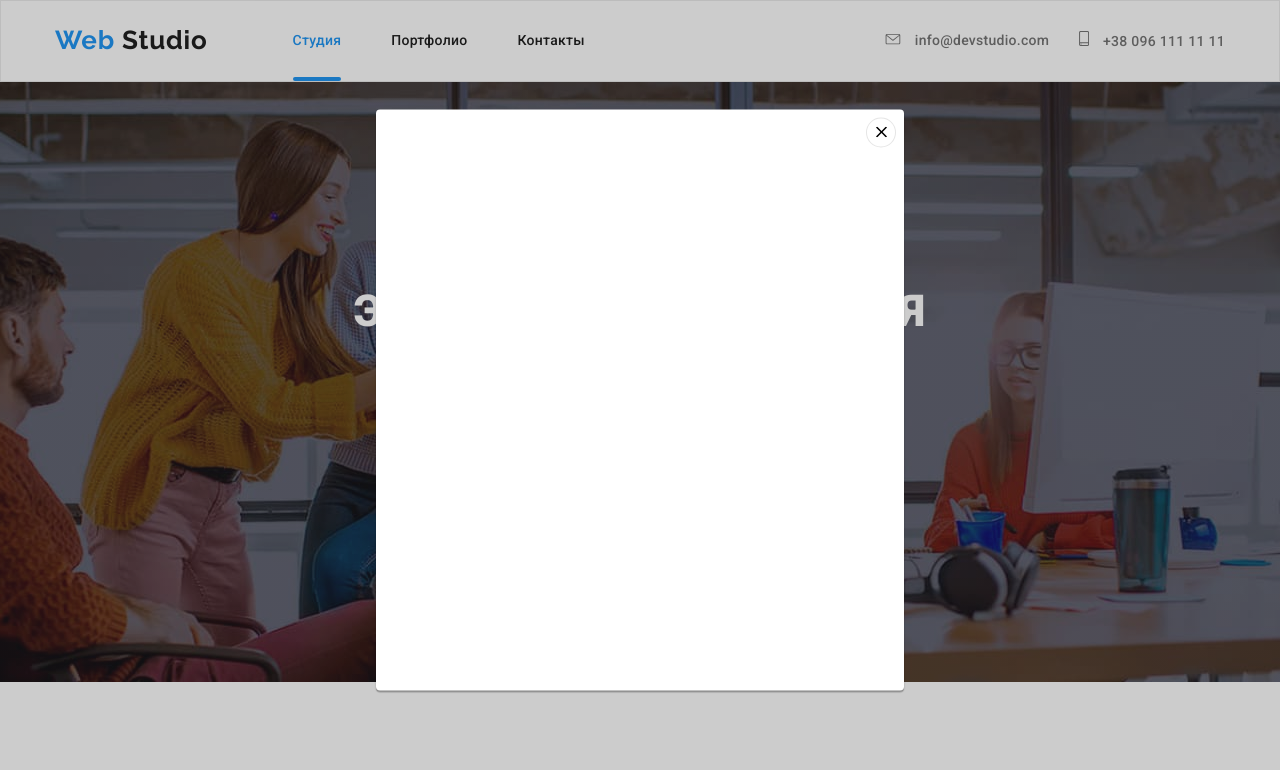
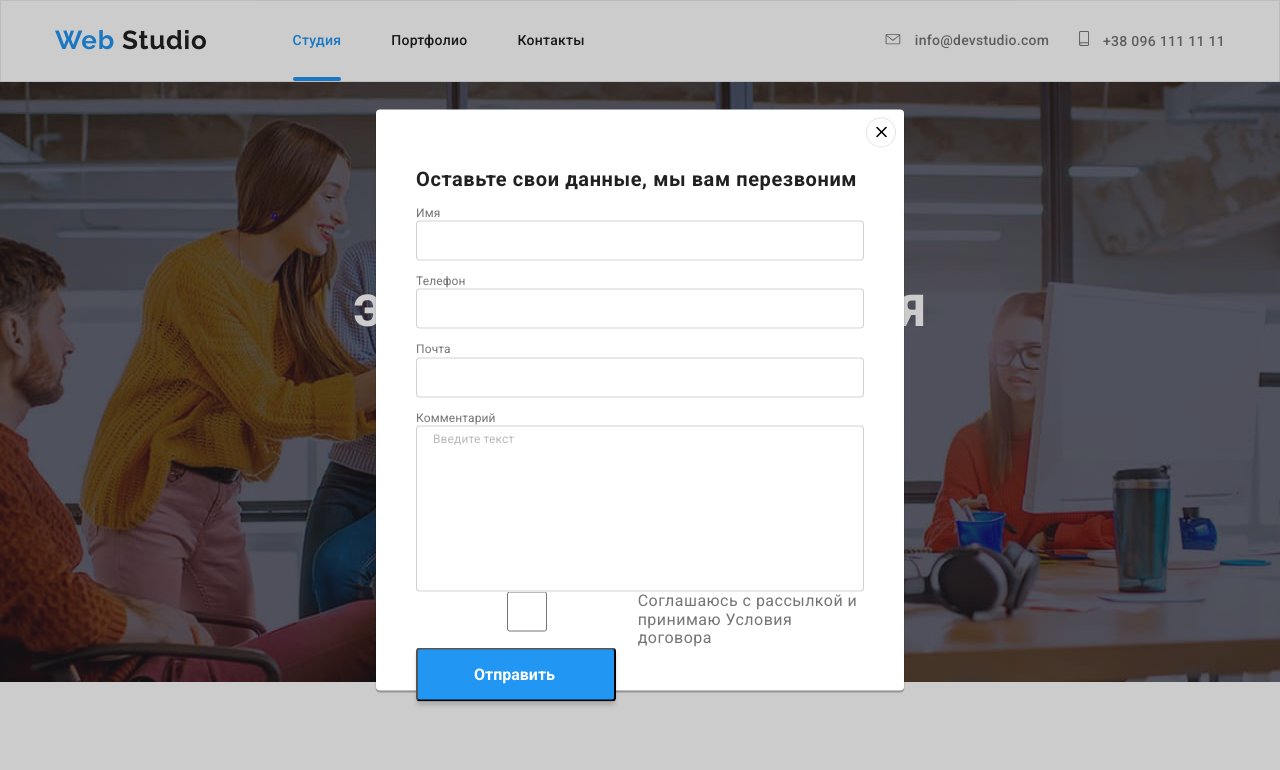
Before and after one commit to Feride-Sham/goit-markup-hw-06, a plain HTML site: page index.html in a window 1280 px wide. Both pictures are taken after a click on the link "Заказать услугу". Shown: the top 770 px of the page. Drawn offline with nearby package versions, Linux system fonts and the light colour scheme.

Commit message:
Добавляет позиционирование формы в модальном окне

```diff
--- a/css/main.css
+++ b/css/main.css
@@ -526,10 +526,14 @@ header {
   max-width: 528px;
   height: 581px;
   background-color: var(--title-text-color);
-  padding: 8px;
+
   box-shadow: 0px 1px 3px rgba(0, 0, 0, 0.12), 0px 1px 1px rgba(0, 0, 0, 0.14),
     0px 2px 1px rgba(0, 0, 0, 0.2);
   border-radius: 4px;
+}
+
+.checkbox {
+  display: flex;
 }
 
 .btn-close {
@@ -552,6 +556,79 @@ header {
   fill: #2196f3;
   transition: 250ms cubic-bezier(0.4, 0, 0.2, 1);
 }
+
+.modal-section {
+  width: 528px;
+  height: 581px;
+  padding: 40px;
+}
+
+.modal-title {
+  padding: 0;
+  margin-bottom: 12px;
+
+  font-weight: 700;
+  font-size: 20px;
+  line-height: 1.2;
+  letter-spacing: 0.03em;
+  color: var(--secondary-text-color);
+}
+
+.modal-list {
+  margin: 0px;
+  padding: 0px;
+  padding-left: 0px;
+  list-style: none;
+}
+
+.modal-list label {
+  font-size: 12px;
+  line-height: 1.17;
+  letter-spacing: 0.01em;
+  margin-bottom: 4px;
+}
+
+.modal-section input,
+.modal-section textarea {
+  display: block;
+  width: 100%;
+  outline-color: var(--accent-color);
+
+  border: 1px solid rgba(33, 33, 33, 0.2);
+  box-sizing: border-box;
+  border-radius: 4px;
+
+  font-size: 12px;
+  line-height: 1.17;
+  letter-spacing: 0.01em;
+}
+
+.modal-section input {
+  height: 40px;
+  margin-bottom: 10px;
+}
+
+.comment {
+  resize: none;
+  padding: 12px 16px;
+}
+
+.comment::placeholder {
+  font-size: 12px;
+  line-height: 1.17px;
+  letter-spacing: 0.01em;
+  color: rgba(117, 117, 117, 0.5);
+}
+
+.btn-submit {
+  display: inline-flex;
+
+  align-items: center;
+  text-decoration: none;
+  padding: 10px 56px;
+  box-shadow: 0px 4px 4px rgba(0, 0, 0, 0.15);
+}
+
 /* -----------стилизация блока Футер---------------- */
 .footer {
   padding-top: 60px;
@@ -637,6 +714,20 @@ header {
 .sign-form {
   width: 570px;
   margin-right: 0px;
+}
+
+.footer-form {
+  display: inline-flex;
+}
+
+.footer-form input {
+  min-width: 358px;
+  height: 50px;
+  padding: 15px 16px;
+
+  background: none;
+  border: 1px solid rgba(255, 255, 255, 0.3);
+  border-radius: 4px;
 }
 
 .sign-form .button::after {
--- a/index.html
+++ b/index.html
@@ -457,6 +457,42 @@
               <use href="./image/btn.svg#icon-btn"></use>
             </svg>
           </button>
+          <form class="js-speaker-form modal-section">
+            <h2 class="modal-title">
+              Оставьте свои данные, мы вам перезвоним
+            </h2>
+            <ul class="modal-list">
+              <li>
+                <label for="user-name">Имя</label>
+                <input type="text" id="user-name" name="user-name" />
+              </li>
+              <li>
+                <label for="user-tel">Телефон</label>
+                <input type="tel" id="user-tel" name="tel" />
+              </li>
+              <li>
+                <label for="email">Почта</label>
+                <input type="email" id="email" name="email" />
+              </li>
+              <li>
+                <label for="comment">Комментарий</label>
+                <textarea
+                  class="comment"
+                  name="comment"
+                  id="comment"
+                  rows="10"
+                  placeholder="Введите текст"
+                ></textarea>
+              </li>
+            </ul>
+            <div class="checkbox">
+              <input type="checkbox" name="policy" id="policy" />
+              <label for="policy"
+                >Соглашаюсь с рассылкой и принимаю Условия договора</label
+              >
+            </div>
+            <button class="button btn-submit" type="submit">Отправить</button>
+          </form>
         </div>
       </div>
     </main>
@@ -537,10 +573,28 @@
 
         <div class="footer-box sign-form">
           <b>Подпишитесь на рассылку</b>
+          <form class="footer-form">
+            <input type="email" name="email" placeholder="E-mail" />
+          </form>
           <a href="#" class="button">Подписаться</a>
         </div>
       </div>
     </footer>
     <script src="./js/modal.js"></script>
+    <script>
+      (() => {
+        document
+          .querySelector(".js-speaker-form")
+          .addEventListener("submit", (e) => {
+            e.preventDefault();
+
+            new FormData(e.currentTarget).forEach((value, name) =>
+              console.log(`${name}: ${value}`)
+            );
+
+            e.currentTarget.reset();
+          });
+      })();
+    </script>
   </body>
 </html>
```
